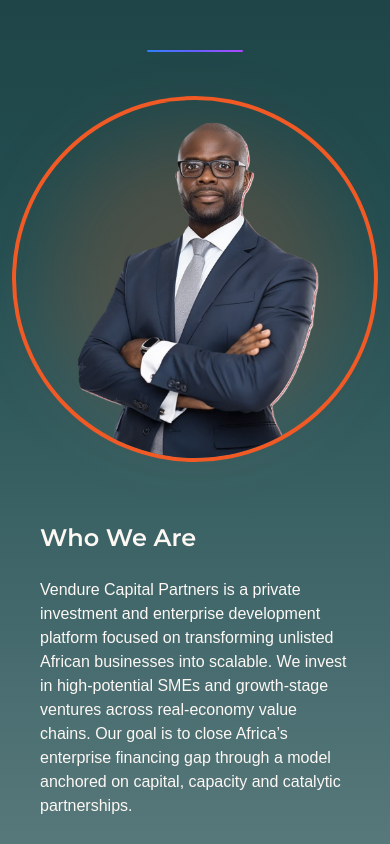
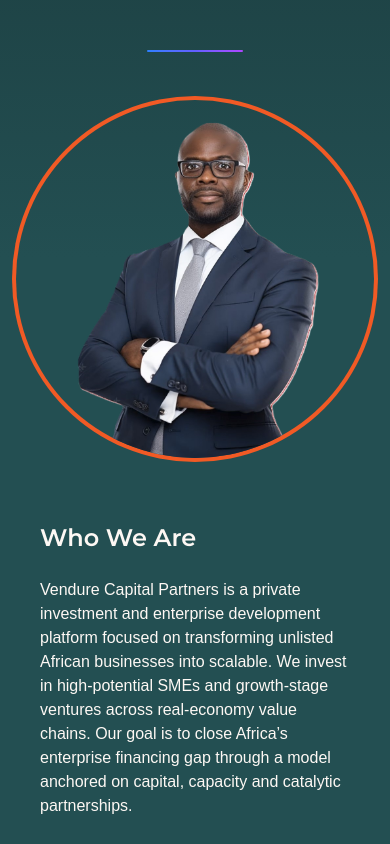
Before and after one commit to tonituler/vendure_landing, a React (Vite) app: page / in a window 390 px wide. Shown: the part 1000-1844 px from the top of the page. Built offline with nearby package versions, Linux system fonts and the light colour scheme; a web font is replaced by a local one.

Commit message:
added some changes

```diff
--- a/src/Pages/Index.jsx
+++ b/src/Pages/Index.jsx
@@ -12,7 +12,7 @@
 
 const Index = () => {
   return (
-    <div className="scroll-smooth min-h-screen bg-[linear-gradient(to_top,white,#e9edee,#92a6a7,#91a6a9,#234f52,#0e1b1c)] sm:bg-[linear-gradient(to_top_right,white,#e9edee,#92a6a7,#91a6a9,#234f52,#234f52,#0e1b1c,#050c0d)]">
+    <div className="scroll-smooth min-h-screen bg-[linear-gradient(to_top,#e9edee,#92a6a7,#91a6a9,#234f52,#234f52,#0e1b1c)] sm:bg-[linear-gradient(to_top_right,white,#e9edee,#92a6a7,#91a6a9,#234f52,#234f52,#0e1b1c,#050c0d)]">
       <Navbar />
       <main className="pt-28">
         <Home />
--- a/src/components/AboutUs.jsx
+++ b/src/components/AboutUs.jsx
@@ -55,7 +55,7 @@
             onMouseLeave={() => setTilt({ rx: 0, ry: 0 })}
             style={{ transform: `perspective(800px) rotateX(${tilt.rx}deg) rotateY(${tilt.ry}deg)` }}
           >
-            <div className="absolute -z-10 left-1/2 top-1/2 -translate-x-1/2 -translate-y-1/2 h-72 w-72 rounded-full bg-[#f15a25]/20 blur-2xl"></div>
+            <div className="absolute -z-10 left-1/2 top-1/2 -translate-x-1/2 -translate-y-1/2 h-72 w-72 rounded-full "></div>
             <img src={heroimg} alt="About Us" className="w-96 ring-4 ring-[#f15a25] rounded-full transition-transform duration-700 hover:scale-105" />
           </div>
         </div>
--- a/src/components/FAQs.jsx
+++ b/src/components/FAQs.jsx
@@ -75,9 +75,9 @@
                 aria-expanded={active}
                 className="w-full flex items-center justify-between px-6 py-5 sm:px-7 sm:py-6 transition-colors"
               >
-                <span className={`text-lg sm:text-3xl font-medium ${active ? 'text-white' : 'text-white'}`}>{item.q}</span>
+                <span className={`max-sm:max-w-[80%] text-lg lg:text-3xl font-medium flex items-start ${active ? 'text-white' : 'text-white'}`}>{item.q}</span>
                 {active ? (
-                  <FiMinus size={22} className="text-white" />
+                  <FiMinus size={22} className="text-white " />
                 ) : (
                   <FiPlus size={22} className="text-white/90" />
                 )}
```
